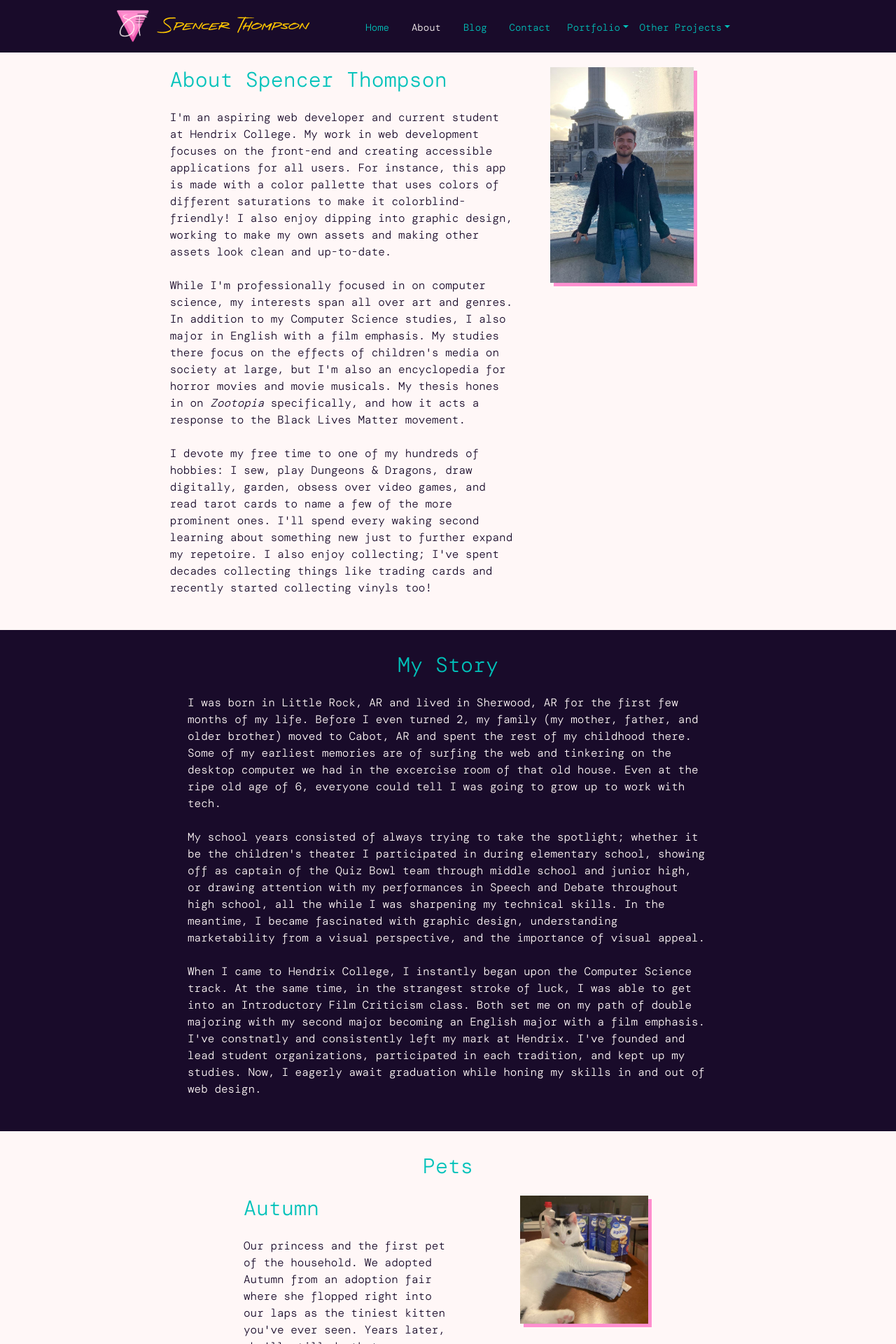
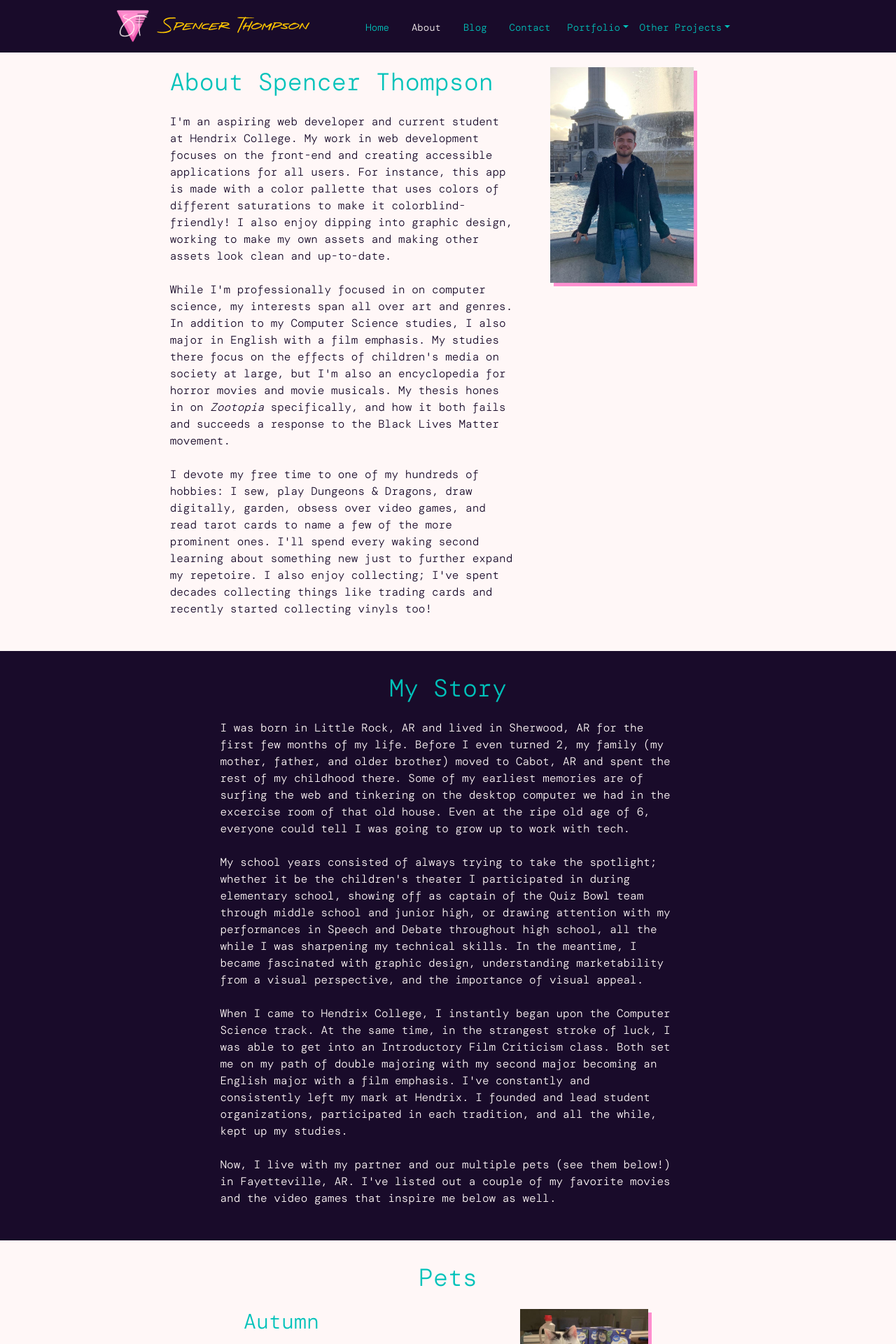
Before and after one commit to SpenThompson/SpenThompson.github.io, a React (Create React App) app in the folder portfolio/: page /about in a window 1280 px wide. Shown: the top 1920 px of the page at 70% size. Built offline with nearby package versions, Linux system fonts and the light colour scheme; a web font is replaced by a local one.

Commit message:
Updates to StoryBlock

```diff
--- a/portfolio/src/components/pages/About.jsx
+++ b/portfolio/src/components/pages/About.jsx
@@ -14,7 +14,7 @@ function About(){
                 <Container className="d-flex justify-content-center" fluid>
                         <Col md='5'>
                             <Row>
-                                <Heading style={{textAlign: "left"}}>
+                                <Heading style={{textAlign: "left"}} className="section-header">
                                     About Spencer Thompson
                                 </Heading>
                             </Row>
@@ -27,7 +27,7 @@ function About(){
                                     <br/>
                                     While I'm professionally focused in on computer science, my interests span all over art and genres.  In addition to my Computer Science studies, I also major in English with a film emphasis.
                                     My studies there focus on the effects of children's media on society at large, but I'm also an encyclopedia for horror movies and movie musicals. My thesis hones in on <i>Zootopia</i> specifically,
-                                    and how it acts a response to the Black Lives Matter movement.
+                                    and how it both fails and succeeds a response to the Black Lives Matter movement.
                                     <br/>
                                     <br/>
                                     I devote my free time to one of my hundreds of hobbies: I sew, play Dungeons & Dragons, draw digitally, garden, obsess over video games, and read tarot cards to name a few of the more prominent ones.
@@ -46,7 +46,7 @@ function About(){
                 <Container className="d-flex justify-content-center" fluid>
                     <Col>
                         <Row>
-                            <Heading>My Story</Heading>
+                            <Heading className="section-header">My Story</Heading>
                         </Row>
                         <StoryBlock />
                     </Col>
@@ -56,7 +56,7 @@ function About(){
                 <Container className="d-flex justify-content-center" fluid>
                     <Col>
                         <Row>
-                            <Heading>Pets</Heading>
+                            <Heading className="section-header">Pets</Heading>
                         </Row>
                         <PetBlock />
                     </Col>
@@ -66,7 +66,7 @@ function About(){
                 <Container className="d-flex justify-content-center" fluid>
                     <Col>
                         <Row>
-                            <Heading>
+                            <Heading className="section-header">
                                 My Favorite Films and Games
                             </Heading>
                         </Row>
@@ -78,7 +78,7 @@ function About(){
                 <Container className="d-flex justify-content-center" fluid>
                     <Col>
                         <Row>
-                            <Heading>Placeholder</Heading>
+                            <Heading className="section-header">Placeholder</Heading>
                         </Row>
                     </Col>
                 </Container>
--- a/portfolio/src/components/pages/PageElements.jsx
+++ b/portfolio/src/components/pages/PageElements.jsx
@@ -29,6 +29,9 @@ export const Heading = styled.h1`
         font-size: 50px;
         font-family: "Asher Punk", monospace;
         color: #FFF7F7;
+    }
+    &.section-header{
+        font-size: 35px;
     }
 `
 
--- a/portfolio/src/components/pages/about-modules/StoryBlock.jsx
+++ b/portfolio/src/components/pages/about-modules/StoryBlock.jsx
@@ -6,14 +6,15 @@ function StoryBlock(){
     return(
         <div className="storyblock">
             <Container className="d-flex justify-content-center">
-                <Col lg="8">
+                <Col lg="7">
                     <Text style={{textAlign: "left"}} className="in-dark">
                         I was born in Little Rock, AR and lived in Sherwood, AR for the first few months of my life. Before I even turned 2, my family (my mother, father, and older brother) moved to Cabot, AR and spent the rest of my childhood there.  Some of my earliest memories are of surfing the web and tinkering on the desktop computer we had in the excercise room of that old house.
                         Even at the ripe old age of 6, everyone could tell I was going to grow up to work with tech.<br/><br/>
                         My school years consisted of always trying to take the spotlight; whether it be the children's theater I participated in during elementary school, showing off as captain of the Quiz Bowl team through middle school and junior high, or drawing attention with my performances in Speech and Debate throughout high school, all the while I was sharpening my technical
                         skills.  In the meantime, I became fascinated with graphic design, understanding marketability from a visual perspective, and the importance of visual appeal.<br/><br/>
                         When I came to Hendrix College, I instantly began upon the Computer Science track.  At the same time, in the strangest stroke of luck, I was able to get into an Introductory Film Criticism class.  Both set me on my path of double majoring with my second major becoming an English major with a
-                        film emphasis.  I've constnatly and consistently left my mark at Hendrix.  I've founded and lead student organizations, participated in each tradition, and kept up my studies.  Now, I eagerly await graduation while honing my skills in and out of web design.
+                        film emphasis.  I've constantly and consistently left my mark at Hendrix.  I founded and lead student organizations, participated in each tradition, and all the while, kept up my studies.<br/><br/>
+                        Now, I live with my partner and our multiple pets (see them below!) in Fayetteville, AR.  I've listed out a couple of my favorite movies and the video games that inspire me below as well.
                     </Text>
                 </Col>
             </Container>
```
